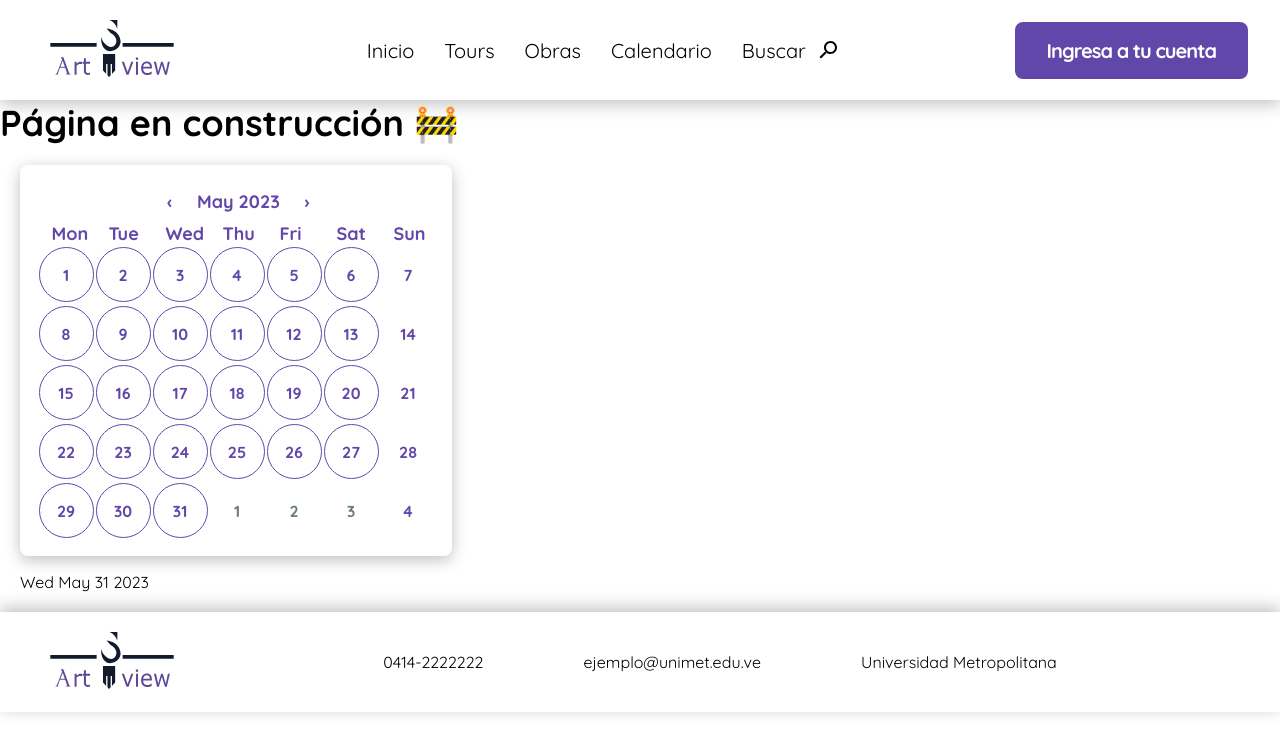
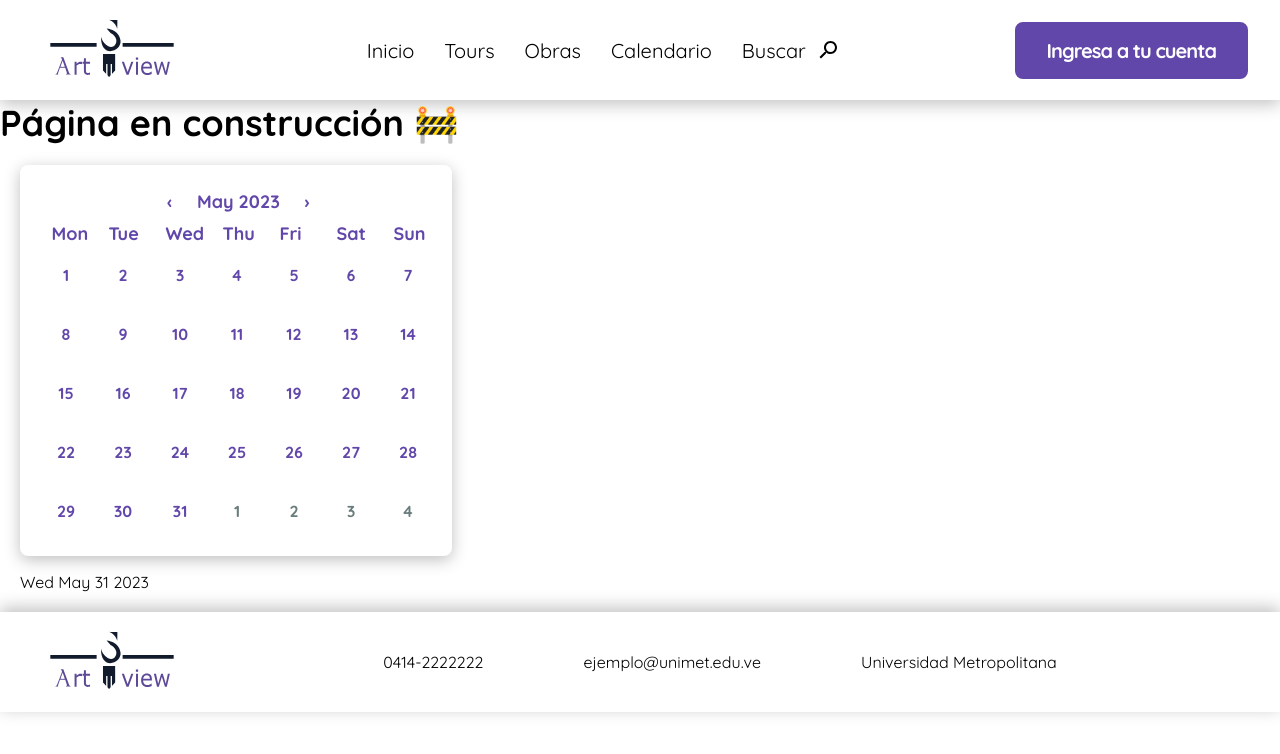
Before and after one commit to andresgoncalves/sart-views, a React (Vite) app: page /login in a window 1280 px wide. Shown: the top 754 px of the page. Built offline with nearby package versions, Linux system fonts and the light colour scheme.

Commit message:
Fix del calendario para que sólo muestre las fechas especificadas

```diff
--- a/package.json
+++ b/package.json
@@ -13,6 +13,7 @@
   "dependencies": {
     "@syncfusion/ej2-react-calendars": "^21.2.8",
     "firebase": "^9.22.1",
+    "moment": "^2.29.4",
     "react": "^18.2.0",
     "react-calendar": "^4.2.1",
     "react-dom": "^18.2.0",
--- a/src/components/Calendar.css
+++ b/src/components/Calendar.css
@@ -64,24 +64,25 @@ abbr[title] {
     text-align: center;
     color:#6247AA;
     background-color: #FFFFFF;
-    border-radius: 50%;
-    border: 1px solid #6247AA;
+    border: none;
     width: 55px;
     height: 55px;
     margin: 2px;
 }
 
-.react-calendar__tile:enabled:hover,
-.react-calendar__tile:enabled:focus {
+.highlight{
+    border-radius: 50%;
+    border: 1px solid #6247AA;
+}
+
+.highlight:enabled:hover,
+.highlight:enabled:focus {
   background: #6247AA;
   color: #FFFFFF;
   border-radius: 50%;
+  cursor: pointer;
 }
 
-.react-calendar__month-view__days__day:nth-child(7n){
-    color: #6247AA;
-    border: none;
-}
 
 .react-calendar__month-view__days__day--neighboringMonth {
     color: #6A7D7D;
--- a/src/components/Calendar.jsx
+++ b/src/components/Calendar.jsx
@@ -1,18 +1,32 @@
 import styles from "./Calendar.css"
 import Calendar from "react-calendar";
 import {useState} from 'react';
+import moment from "moment";
 
 function Calendario(){
+    const mark=[
+        '04-03-2023',
+        '03-03-2023',
+        '05-03-2023'
+    ]
+
     const [date, setDate] = useState(new Date());
+
     return(
         <div className="calendarContainer">
             <Calendar
             // @ts-ignore
+
             onChange={setDate}
             value={date}
             defaultView='month'
             maxDetail="month"
             minDetail="month"
+            tileClassName={({ date, view }) => {
+                if(mark.find(x=>x===moment(date).format("DD-MM-YYYY"))){
+                 return  'highlight'
+                }
+            }}
             />
             <p className='text-center'>
         <span className='bold'></span>{' '}
```
Also changed, not shown: 1 other file (tests, documents, lock files or other folders).
